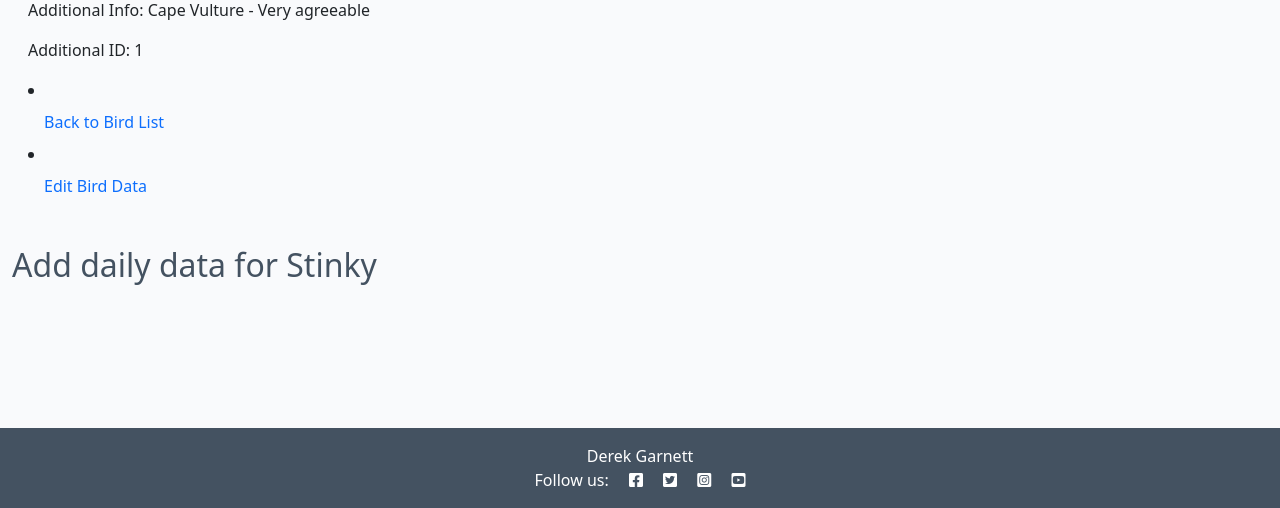
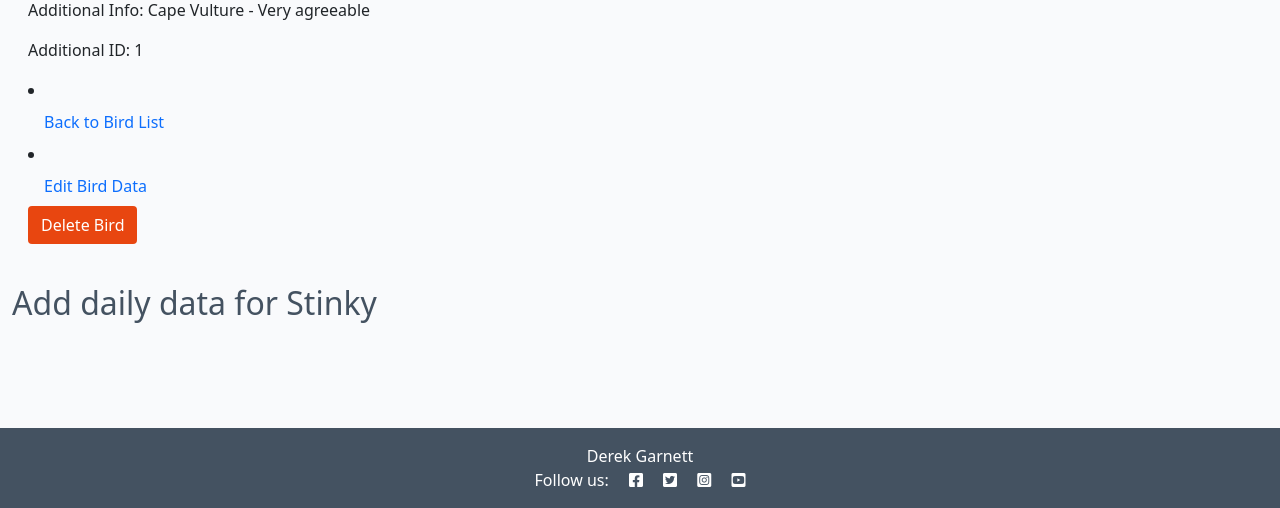
Before and after one commit to Drekkg/Raptor_Health_Tracker, a Django app: page /bird_detail/1/ in a window 1280 px wide. Shown: the part 292-800 px from the top of the page. Run offline with Django 4.2, Linux system fonts and the light colour scheme; data comes from the database, SQL or seed files in the repository; data that the repository does not hold is empty; some libraries are stand-ins or nearby versions.

Commit message:
FEAT adds delete Bird functionality to remove Bird data

```diff
--- a/bird_tracker/models.py
+++ b/bird_tracker/models.py
@@ -30,7 +30,7 @@ class DailyData(models.Model):
         Bird, on_delete=models.CASCADE, related_name='selected_bird')
     trainer = models.ForeignKey(
         User, on_delete=models.CASCADE, related_name='trainer')
-    date = models.DateTimeField(auto_now=True, null=False)
+    date = models.DateTimeField(auto_now=True, null=False,)
     weight = models.PositiveSmallIntegerField(null=False)
     food_type = models.CharField(max_length=12, blank=False)
     food_weight = models.PositiveSmallIntegerField(null=False)
--- a/bird_tracker/templates/bird_tracker/bird_detail.html
+++ b/bird_tracker/templates/bird_tracker/bird_detail.html
@@ -40,9 +40,13 @@
                                     <a class="nav-link" aria-current="page"
                                         href="{% url 'bird_edit' bird_detail.id %}">Edit Bird Data</a>
                                 </li>
+
+                                <button class="btn btn-delete" bird_id="{{ selected_bird.id }}">Delete Bird</button>
                             </div>
                         </div>
                     </div>
+
+
                     <a href="{% url 'daily_data_form'  bird_detail.id %}" class="post-link">
                         <h2 class="card-title">Add daily data for {{ bird_detail.bird_name}}</h2>
                     </a>
@@ -79,20 +83,31 @@
                     {% endfor %}
                 </div>
             </div>
-            <!-- <div class="card-body">
 
-                <h3>Please enter the required information for:
-                </h3>
-                <p>Trainer: {{ user.username }}</p>
-                <form id="AddNewBirdForm" method="post" style="margin-top: 1.3em;">
-                    {{ add_new_bird_form | crispy }}
-                    {% csrf_token %}
-                    <button id="submitButton" type="submit" class="btn btn-signup btn-lg">Submit</button>
-                </form>
-
-
-            </div> -->
         </div>
     </div>
 </body>
+<!-- Delete confirmation modal -->
+<div class="modal fade" id="deleteModal" tabindex="-1" aria-labelledby="deleteModalLabel" aria-hidden="true">
+    <div class="modal-dialog">
+        <div class="modal-content">
+            <div class="modal-header">
+                <h5 class="modal-title" id="deleteModalLabel">Delete Bird?</h5>
+                <button type="button" class="btn-close" data-bs-dismiss="modal" aria-label="Close"></button>
+            </div>
+            <div class="modal-body">
+                Are you sure you want to delete your comment?
+                This action cannot be undone.
+            </div>
+            <div class="modal-footer">
+                <button type="button" class="btn btn-secondary" data-bs-dismiss="modal">Close</button>
+                <a id="deleteConfirm" href="#" class="btn
+          btn-danger">Delete</a>
+            </div>
+        </div>
+    </div>
+</div>
 {% endblock bird_detail %}
+{% block extras %}
+<script src="{% static 'js/birdData.js' %}"></script>
+{% endblock %}
--- a/bird_tracker/templates/bird_tracker/index.html
+++ b/bird_tracker/templates/bird_tracker/index.html
@@ -22,6 +22,7 @@
                             <a href="{% url 'bird_detail' bird.id %}" class="post-link">
                                 <h2 class="card-title">{{ bird.type | safe }}</h2>
                             </a>
+
 
                             <hr />
                             <p class="card-text text-muted h6">
--- a/bird_tracker/urls.py
+++ b/bird_tracker/urls.py
@@ -8,5 +8,6 @@ urlpatterns = [
     path('add_new_bird_form/', views.add_new_bird_form, name='add_new_bird_form'),  # noqa
     path('bird_detail/<int:id>/', views.bird_detail, name='bird_detail'),
     path('<int:id>/edit_bird/', views.bird_edit, name='bird_edit'),   # noqa
+    path('bird_detail/<int:id>/delete_bird/', views.bird_delete, name='bird_delete'),   # noqa
 
 ]
--- a/bird_tracker/views.py
+++ b/bird_tracker/views.py
@@ -31,50 +31,73 @@ def bird_detail(request, id):
     )
 
 
+# def daily_data_form(request, id):
+#     """Form
+#     ***Template
+#     # bird_tracker/daily_data_form.html"""
+#     queryset = Bird.objects.all()
+#     bird_detail = get_object_or_404(queryset, id=id)
+#     selected_bird = bird_detail.selected_bird.all()
+
+#     if request.method == "POST":
+#         daily_data_form = DailyDataForm(data=request.POST)
+
+#         if daily_data_form.is_valid():
+#             daily_data = daily_data_form.save(commit=False)
+#             daily_data.trainer = request.user
+#             daily_data.selected_bird = bird_detail
+#             daily_data.save()
+
+#             messages.add_message(
+#                 request, messages.SUCCESS,
+#                 'Daily Data added'
+#             )
+#             return render(
+#                 request,
+#                 "bird_tracker/bird_detail.html",
+#                 {"bird_detail": bird_detail,
+#                  "selected_bird": selected_bird,
+#                  },
+#             )
+#         else:
+#             messages.add_message(
+#                 request, messages.ERROR,
+#                 'Please check the entered Data'
+#             )
+
+#     daily_data_form = DailyDataForm()
+#     return render(
+#         request,
+#         "bird_tracker/daily_data_form.html",
+#         {
+#             "daily_data_form": daily_data_form,
+#             "bird_detail": bird_detail,
+#             "selected_bird": selected_bird,
+#         },
+#     )
 def daily_data_form(request, id):
-    """Form
-    ***Template
-    # bird_tracker/daily_data_form.html"""
-    queryset = Bird.objects.all()
-    bird_detail = get_object_or_404(queryset, id=id)
+    """Form handler for adding daily data for a bird."""
+    bird_detail = get_object_or_404(Bird, id=id)
     selected_bird = bird_detail.selected_bird.all()
 
     if request.method == "POST":
-        daily_data_form = DailyDataForm(data=request.POST)
-
-        if daily_data_form.is_valid():
-            daily_data = daily_data_form.save(commit=False)
+        form = DailyDataForm(request.POST)
+        if form.is_valid():
+            daily_data = form.save(commit=False)
             daily_data.trainer = request.user
             daily_data.selected_bird = bird_detail
             daily_data.save()
+            messages.success(request, 'Daily Data added successfully.')
+            return render(request, "bird_tracker/bird_detail.html",
+                          {"bird_detail": bird_detail, "selected_bird": selected_bird})
+    else:
+        form = DailyDataForm()
 
-            messages.add_message(
-                request, messages.SUCCESS,
-                'Daily Data added'
-            )
-            return render(
-                request,
-                "bird_tracker/bird_detail.html",
-                {"bird_detail": bird_detail,
-                 "selected_bird": selected_bird,
-                 },
-            )
-        else:
-            messages.add_message(
-                request, messages.SUCCESS,
-                'Please check the entered Data'
-            )
+    if not form.is_valid():
+        messages.error(request, 'Please check the entered data.')
 
-    daily_data_form = DailyDataForm()
-    return render(
-        request,
-        "bird_tracker/daily_data_form.html",
-        {
-            "daily_data_form": daily_data_form,
-            "bird_detail": bird_detail,
-            "selected_bird": selected_bird,
-        },
-    )
+    return render(request, "bird_tracker/daily_data_form.html",
+                  {"daily_data_form": form, "bird_detail": bird_detail, "selected_bird": selected_bird})
 
 
 def add_new_bird_form(request):
@@ -141,17 +164,16 @@ def bird_edit(request, id):
     context = {"view": "edit_bird"}
 
     if request.method == "POST":
-        # Initialize the form with POST data and the specific bird instance
         edit_bird_form = AddNewBirdForm(request.POST, instance=bird)
         if edit_bird_form.is_valid():
             edit_bird_form.save()
             messages.success(request, 'Bird Updated!')
-            # Redirect to a success page or detail view of the bird
             return HttpResponseRedirect(reverse('bird_detail', args=[id]))
         else:
             messages.error(request, 'Error updating bird!')
+
     else:
-        # Initialize the form with the bird instance for GET requests
+
         edit_bird_form = AddNewBirdForm(instance=bird)
 
     return render(
@@ -163,3 +185,16 @@ def bird_edit(request, id):
             "id": id,
         },
     )
+
+
+def bird_delete(request, id):
+    """
+    Bird delete View
+    """
+    queryset = Bird.objects.all()
+    bird = get_object_or_404(queryset, id=id)
+    # comment = get_object_or_404(Comment, pk=comment_id)
+    bird.delete()
+    messages.add_message(request, messages.SUCCESS, 'Bird deleted')
+
+    return HttpResponseRedirect(reverse('home'))
--- /dev/null
+++ b/static/js/birdData.js
@@ -0,0 +1,57 @@
+// const editButtons = document.getElementsByClassName("btn-edit");
+// const birdNameNew = document.getElementById("id_body");
+// const commentForm = document.getElementById("commentForm");
+// const submitButton = document.getElementById("submitButton");
+
+/**
+* Initializes edit functionality for the provided edit buttons.
+*
+* For each button in the `editButtons` collection:
+* - Retrieves the associated comment's ID upon click.
+* - Fetches the content of the corresponding comment.
+* - Populates the `commentText` input/textarea with the comment's content for editing.
+* - Updates the submit button's text to "Update".
+* - Sets the form's action attribute to the `edit_comment/{commentId}` endpoint.
+*/
+
+  // button.addEventListener("click", (e) => {
+  //   let birdName = e.target.getAttribute("bird_name");
+  //   let birdData = document.getElementById("bird_name").innerText;
+  //   commentText.value = commentContent;
+  //   submitButton.innerText = "Update";
+  //   commentForm.setAttribute("action", `edit_comment/${commentId}`);
+  // });
+
+
+  // button.addEventListener("click", (e) => {
+  //   let commentId = e.target.getAttribute("comment_id");
+  //   let commentContent = document.getElementById(`comment${commentId}`).innerText;
+  //   commentText.value = commentContent;
+  //   submitButton.innerText = "Update";
+  //   commentForm.setAttribute("action", `edit_comment/${commentId}`);
+  // });
+
+
+const deleteModal = new bootstrap.Modal(document.getElementById("deleteModal"));
+const deleteButtons = document.getElementsByClassName("btn-delete");
+const deleteConfirm = document.getElementById("deleteConfirm");
+
+/**
+* Initializes deletion functionality for the provided delete buttons.
+*
+* For each button in the `deleteButtons` collection:
+* - Retrieves the associated comment's ID upon click.
+* - Updates the `deleteConfirm` link's href to point to the
+* deletion endpoint for the specific comment.
+* - Displays a confirmation modal (`deleteModal`) to prompt
+* the user for confirmation before deletion.
+*/
+for(let button of deleteButtons) {
+
+   button.addEventListener("click", (e) => {
+    let birdId = e.target.getAttribute("bird_id");
+    deleteConfirm.href = `delete_bird/${birdId}`;
+    console.log(`delete_bird/${birdId}`)
+    deleteModal.show();
+  });
+}
--- a/templates/base.html
+++ b/templates/base.html
@@ -113,6 +113,10 @@
 
 
 
+
+
+
+
     </main>
 
     <!-- Footer -->
@@ -128,6 +132,8 @@
     <script src="https://cdn.jsdelivr.net/npm/bootstrap@5.0.1/dist/js/bootstrap.bundle.min.js"
         integrity="sha384-gtEjrD/SeCtmISkJkNUaaKMoLD0//ElJ19smozuHV6z3Iehds+3Ulb9Bn9Plx0x4" crossorigin="anonymous">
         </script>
+    {% block extras %}
+    {% endblock extras%}
 </body>
 
 </html>
```
Also changed, not shown: static/js/editBird.js (deleted, +0 -32 lines), bird_tracker/migrations/0010_alter_dailydata_date.py (added), bird_tracker/migrations/0011_alter_dailydata_date.py (added), bird_tracker/migrations/0012_alter_dailydata_date.py (added), bird_tracker/migrations/0013_alter_dailydata_date.py (added).
